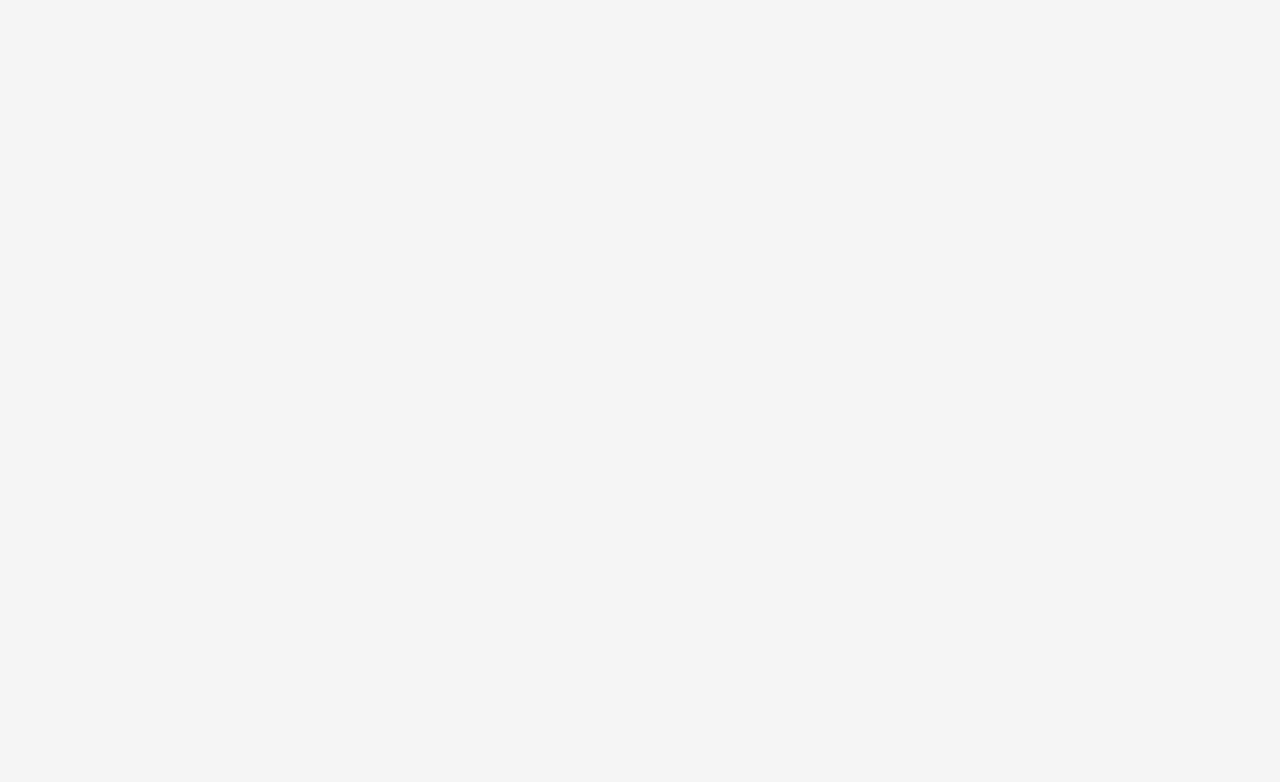
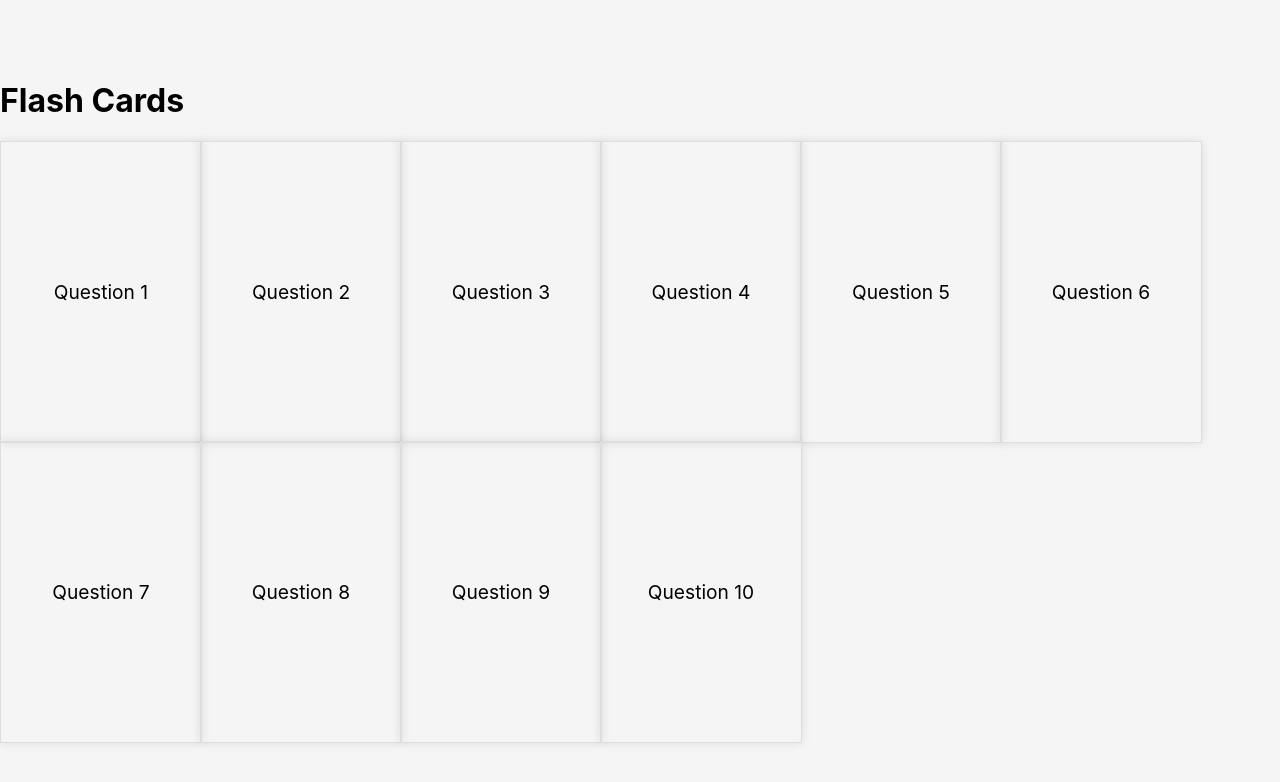
Before and after one commit to SamaMus/Web_Assignment_3, a React (Create React App) app: page /pages in a window 1280 px wide. Shown: the top 782 px of the page. Built offline with nearby package versions, Linux system fonts and the light colour scheme.

Commit message:
flashcard

```diff
--- a/src/App.js
+++ b/src/App.js
@@ -1,13 +1,14 @@
-// App.js
 import React from 'react';
 import { BrowserRouter as Router, Route, Switch } from 'react-router-dom';
 import Home from './pages/Home';
+import FlashCardsPage from './pages/FlashCardsPage';
 
 const App = () => {
   return (
     <Router>
       <Switch>
         <Route path="/" exact component={Home} />
+        <Route path="/pages" component={FlashCardsPage} />
       </Switch>
     </Router>
   );
--- /dev/null
+++ b/src/pages/FlashCard.css
@@ -0,0 +1,30 @@
+.flash-card {
+    width: 200px;
+    height: 300px;
+    perspective: 1000px;
+    transform-style: preserve-3d;
+    transition: transform 0.5s;
+    cursor: pointer;
+}
+
+.flash-card.flipped {
+    transform: rotateY(180deg);
+}
+
+.front,
+.back {
+    width: 100%;
+    height: 100%;
+    position: absolute;
+    display: flex;
+    align-items: center;
+    justify-content: center;
+    font-size: 1.2rem;
+    border: 1px solid #ddd;
+    backface-visibility: hidden;
+    box-shadow: 0 0 10px rgba(0, 0, 0, 0.1);
+}
+
+.back {
+    transform: rotateY(180deg);
+}
--- /dev/null
+++ b/src/pages/FlashCard.js
@@ -0,0 +1,19 @@
+import React, { useState } from 'react';
+import './FlashCard.css';
+
+const FlashCard = ({ frontText, backText }) => {
+  const [isFlipped, setFlipped] = useState(false);
+
+  const handleFlip = () => {
+    setFlipped(!isFlipped);
+  };
+
+  return (
+    <div className={`flash-card ${isFlipped ? 'flipped' : ''}`} onClick={handleFlip}>
+      <div className="front">{frontText}</div>
+      <div className="back">{backText}</div>
+    </div>
+  );
+};
+
+export default FlashCard;
--- /dev/null
+++ b/src/pages/FlashCardsPage.js
@@ -0,0 +1,30 @@
+import React from 'react';
+import FlashCard from './FlashCard';
+
+const FlashCardsPage = () => {
+  const flashCards = [
+    { id: 1, frontText: 'Question 1', backText: 'Answer 1' },
+    { id: 2, frontText: 'Question 2', backText: 'Answer 2' },
+    { id: 3, frontText: 'Question 3', backText: 'Answer 3' },
+    { id: 4, frontText: 'Question 4', backText: 'Answer 4' },
+    { id: 5, frontText: 'Question 5', backText: 'Answer 5' },
+    { id: 6, frontText: 'Question 6', backText: 'Answer 6' },
+    { id: 7, frontText: 'Question 7', backText: 'Answer 7' },
+    { id: 8, frontText: 'Question 8', backText: 'Answer 8' },
+    { id: 9, frontText: 'Question 9', backText: 'Answer 9' },
+    { id: 10, frontText: 'Question 10', backText: 'Answer 10' },
+  ];
+
+  return (
+    <div>
+      <h1>Flash Cards</h1>
+      <div style={{ display: 'flex', flexWrap: 'wrap' }}>
+        {flashCards.map((card) => (
+          <FlashCard key={card.id} frontText={card.frontText} backText={card.backText} />
+        ))}
+      </div>
+    </div>
+  );
+};
+
+export default FlashCardsPage;
--- a/src/pages/Home.js
+++ b/src/pages/Home.js
@@ -22,7 +22,7 @@ const Home = () => {
           </div>
         ))}
       </div>
-      <Link to="/flashcards" className="flash-cards-link">
+      <Link to="/pages" className="flash-cards-link">
         Go to Flash Cards
       </Link>
     </div>
--- a/src/pages/PortfolioPage.jsx
+++ b/src/pages/PortfolioPage.jsx
@@ -1,4 +1,3 @@
-// src/pages/PortfolioPage.js
 import React from 'react';
 
 const PortfolioPage = () => {
```
